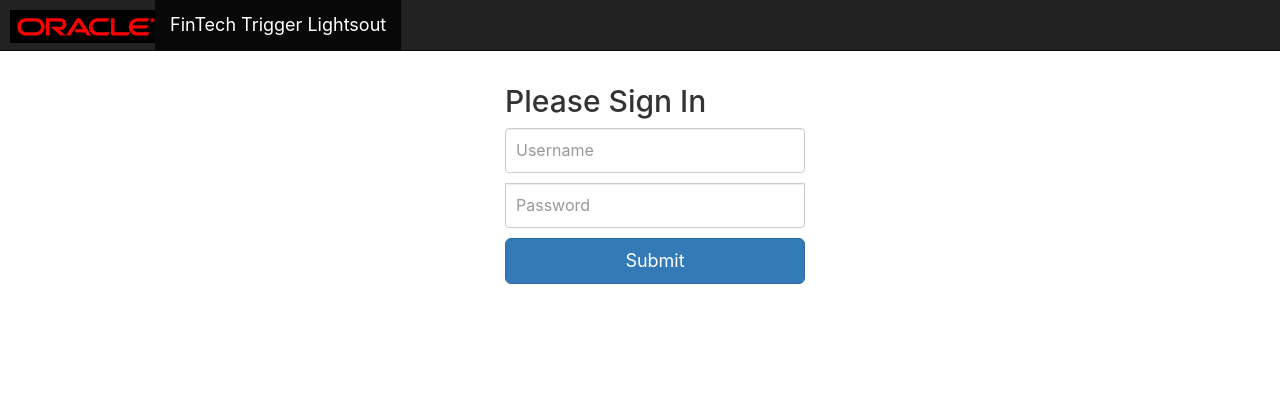
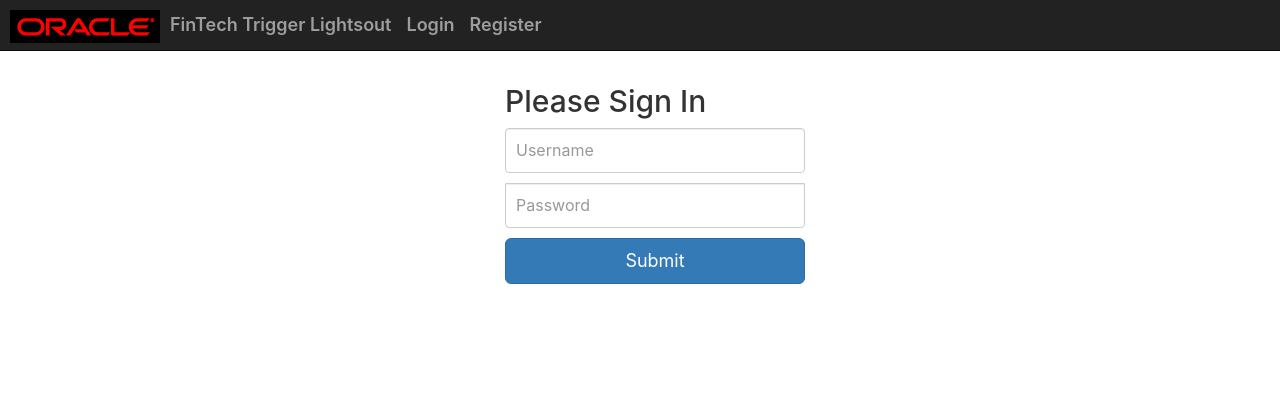
Before and after one commit to vamsikuppa/LightsOutTool, a Flask app: page /login in a window 1280 px wide. Shown: the top 420 px of the page. Run offline with Flask 2, Linux system fonts and the light colour scheme; parts of the project's set-up code (start-up, migrations or seed data) failed here and were passed over; some libraries are stand-ins or nearby versions.

Commit message:
Changed top nav with the login and logout

```diff
--- a/my_app/product/views.py
+++ b/my_app/product/views.py
@@ -104,7 +104,7 @@ def get_faat_labels():
     fincExp = re.compile(r'FINC')  # Exp for FINC
     findExp = re.compile(r'FIND')  # Exp for FIND
     if fincExp.search(str(runName)):
-        command = "ade showlabels -series FAAT_PT.V2MIBFINC_GENERIC | tail -10"
+        command = "ade showlabels -series FAAT_PT.V2MIBFINC_GENERIC | tail -4"
         commandOutput = []
         stdin, stdout, stderr = Client.exec_command(command)
         while not stdout.channel.exit_status_ready():
@@ -118,7 +118,7 @@ def get_faat_labels():
                 commandOutput = (str(alldata.encode("utf8")).split('\n'))
         commandOutput = filter(None, commandOutput)
     else:
-        command = "ade showlabels -series FAAT_PT.V2MIBFIND_GENERIC | tail -10"
+        command = "ade showlabels -series FAAT_PT.V2MIBFIND_GENERIC | tail -4"
         commandOutput = []
         stdin, stdout, stderr = Client.exec_command(command)
         while not stdout.channel.exit_status_ready():
--- a/my_app/static/css/main.css
+++ b/my_app/static/css/main.css
@@ -40,6 +40,14 @@
 
 .navbar-brand {
     padding: 10px;
+}
+
+.text-bold {
+    font-weight: 600 !important
+}
+
+.text-white {
+    color: #ffffff;
 }
 
 .navbar-brand > img {
--- a/my_app/templates/base.html
+++ b/my_app/templates/base.html
@@ -32,7 +32,7 @@
             </div>
             <div class="collapse navbar-collapse" id="myNavbar">
                 <ul class="nav navbar-nav">
-                    <li class="active"><a class="navbar-brand" href="{{ url_for('login') }}">FinTech Trigger
+                    <li><a class="navbar-brand text-bold text-white" href="{{ url_for('home') }}">FinTech Trigger
                         Lightsout</a></li>
                     {% block navbar %}
                     {% endblock %}
--- a/my_app/templates/home.html
+++ b/my_app/templates/home.html
@@ -1,13 +1,18 @@
 {% extends "base.html" %}
+{% block navbar %}
+
+    <ul class="nav navbar-nav navbar-right">
+        {% if current_user.is_authenticated %}
+{#            <li><p class="navbar-brand text-bold text-white">Welcome {{ current_user.username }}</p></li>#}
+            <li><a class="navbar-brand text-bold text-white" href="{{ url_for('logout') }}">Logout</a></li>
+        {% else %}
+            <li><a class="navbar-brand text-bold text-white" href="{{ url_for('login') }}">Login</a></li>
+            <li><a class="navbar-brand text-bold text-white" href="{{ url_for('register') }}">Register</a></li>
+        {% endif %}
+    </ul>
+{% endblock %}
 {% block container %}
-    <h1>Lights Out Tool</h1>
-    {% if current_user.is_authenticated %}
-        <h3>Welcome {{ current_user.username }}</h3>
-        <a href="{{ url_for('logout') }}">Click here to logout</a>
-        {% block tool %}
-        {% endblock %}
-    {% else %}
-        Click here to <a href="{{ url_for('login') }}">login</a> or
-        <a href="{{ url_for('register') }}">register</a>
-    {% endif %}
+    <h2>Welcome to FinTech Lightsout Tool</h2>
+    {% block tool %}
+    {% endblock %}
 {% endblock %}
--- a/my_app/templates/trigger.html
+++ b/my_app/templates/trigger.html
@@ -17,7 +17,7 @@
                     </select>
                 </div>
                 <div class="col-md-4">
-                    <span class="glyphicon glyphicon-info-sign" style="display: none;padding-top: 35px" id="envName"></span>
+                    <span class="glyphicon glyphicon-info-sign text-bold" style="display: none;padding-top: 35px" id="envName"></span>
                 </div>
             </div><br>
             <div class="row">
```
Also changed, not shown: LightsOutTool.py (+26 -0 lines).
